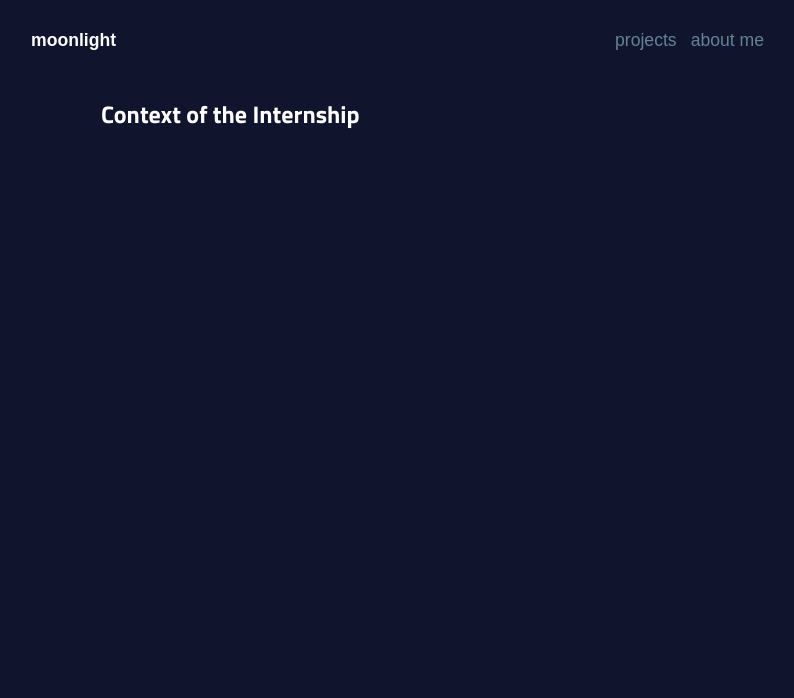
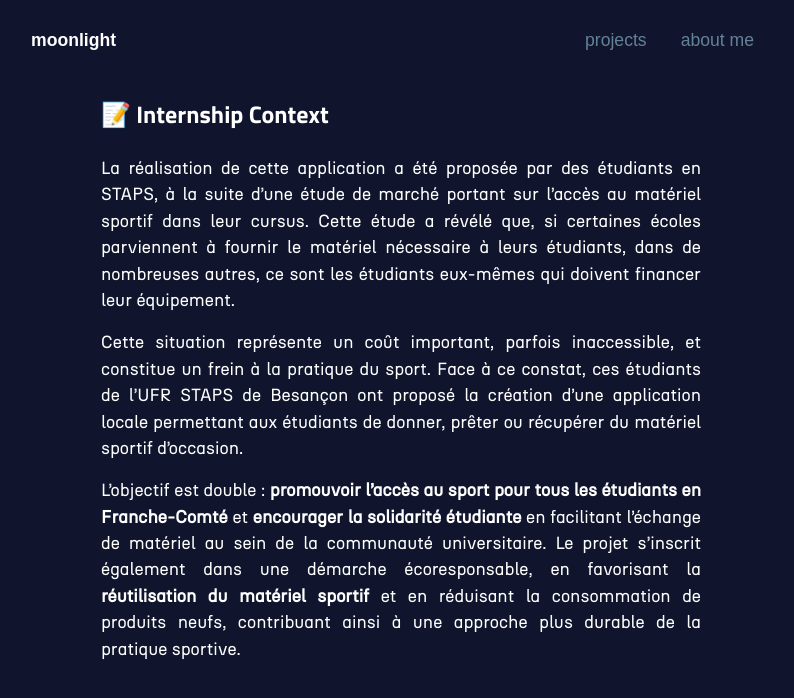
Before and after one commit to moonlight58/portfolio, a Vue app: page /stage in a window 1280 px wide. Shown: the top 698 px of the page, without its empty margins (239-1033 px from the left). Built offline with nearby package versions, Linux system fonts and the light colour scheme; a web font is replaced by a local one.

Commit message:
Update NavBar styles and add detailed internship context in StageView; add Euphron SVG asset

```diff
--- a/src/components/NavBar.vue
+++ b/src/components/NavBar.vue
@@ -58,7 +58,7 @@ export default {
 .navbar .links a {
   text-decoration: none;
   font-size: 0.8rem;
-  padding: 10px 7px;
+  padding: 10px 17px;
   color: #638297;
 }
 
--- a/src/views/StageView.vue
+++ b/src/views/StageView.vue
@@ -1,6 +1,31 @@
 <template>
   <div class="stage-view">
-    <h2>Context of the Internship</h2>
+    <h2>📝 Internship Context</h2>
+    <p>
+      La réalisation de cette application a été proposée par des étudiants en
+      STAPS, à la suite d’une étude de marché portant sur l’accès au matériel
+      sportif dans leur cursus. Cette étude a révélé que, si certaines écoles
+      parviennent à fournir le matériel nécessaire à leurs étudiants, dans de
+      nombreuses autres, ce sont les étudiants eux-mêmes qui doivent financer
+      leur équipement.
+    </p>
+    <p>
+      Cette situation représente un coût important, parfois inaccessible, et
+      constitue un frein à la pratique du sport. Face à ce constat, ces
+      étudiants de l’UFR STAPS de Besançon ont proposé la création d’une
+      application locale permettant aux étudiants de donner, prêter ou récupérer
+      du matériel sportif d’occasion.
+    </p>
+    <p>
+      L’objectif est double :
+      <strong>promouvoir l’accès au sport pour tous les étudiants en Franche-Comté</strong> et
+      <strong>encourager la solidarité étudiante</strong> en facilitant
+      l’échange de matériel au sein de la communauté universitaire. Le projet
+      s’inscrit également dans une démarche écoresponsable, en favorisant la
+      <strong>réutilisation du matériel sportif</strong> et en réduisant la
+      consommation de produits neufs, contribuant ainsi à une approche plus
+      durable de la pratique sportive.
+    </p>
   </div>
 </template>
 <script setup></script>
@@ -8,5 +33,15 @@
 .stage-view {
   margin-top: 6rem;
   width: 600px;
+  text-align: justify;
+}
+
+.stage-view h2 {
+  margin-bottom: 1.5rem;
+}
+
+.stage-view p {
+  line-height: 1.5;
+  margin-bottom: 1rem;
 }
 </style>
```
Also changed, not shown: src/assets/Euphron.svg (added).
